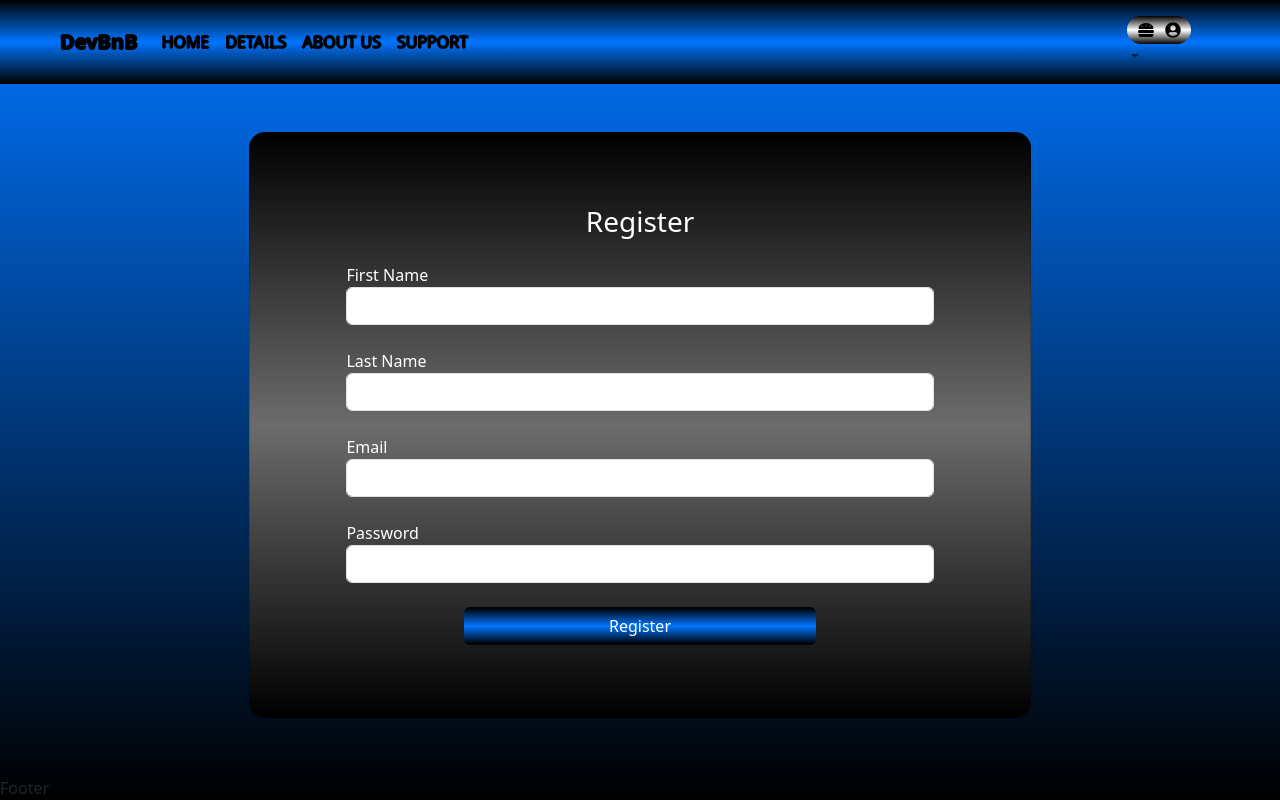
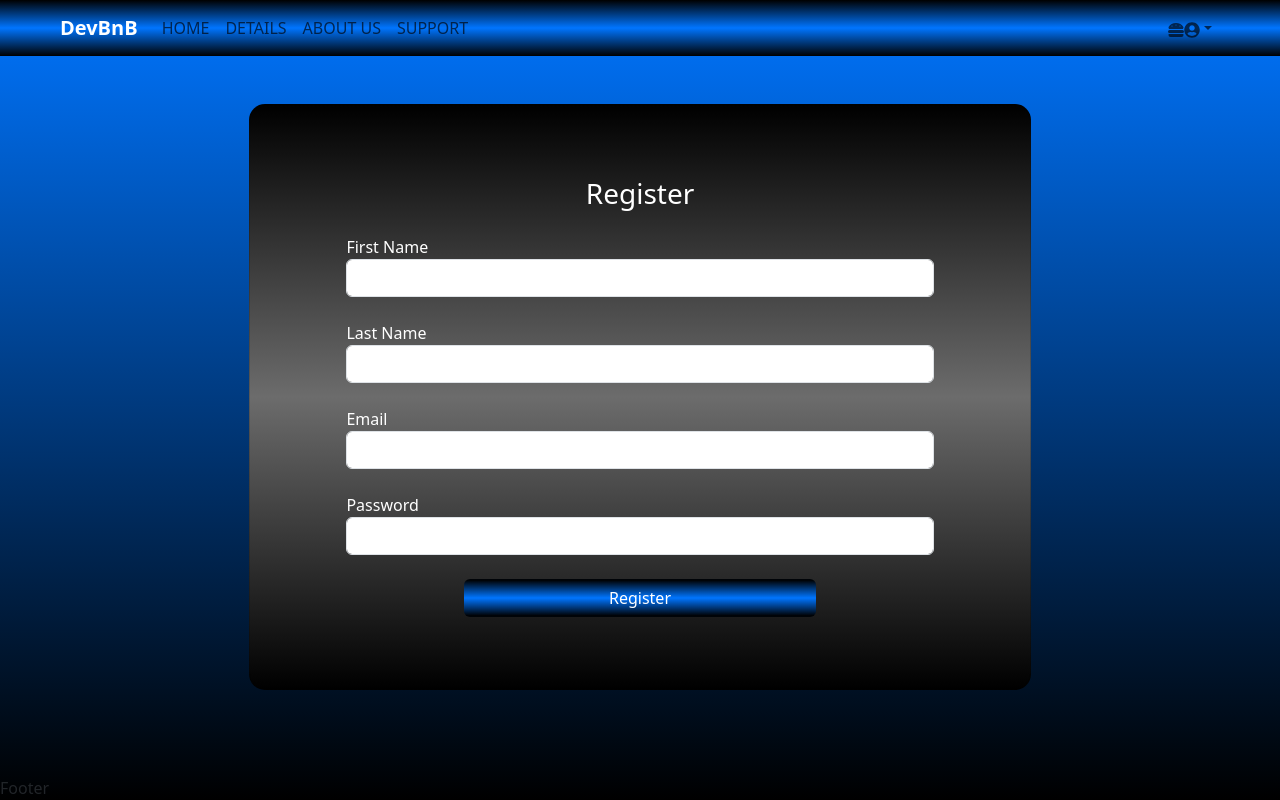
Before and after one commit to msmunir/devBnB, a React (Vite) app in the folder client/: page /register in a window 1280 px wide. Built offline with nearby package versions, Linux system fonts and the light colour scheme; no server answers.

Commit message:
nav v1.7

```diff
--- a/client/src/components/Navbar/Navbar.jsx
+++ b/client/src/components/Navbar/Navbar.jsx
@@ -1,9 +1,10 @@
 import React from "react";
-import "./navbar.css";
+// import "./navbar.css";
 import { Link, NavLink } from "react-router-dom";
 import { useUser } from "../../context/UseContext";
 import { FaUserCircle } from "react-icons/fa";
 import { FaHamburger } from "react-icons/fa";
+
 const Navbar = () => {
   const user = useUser();
 
@@ -12,13 +13,24 @@ const Navbar = () => {
     user.setToken(null);
 
     // Redirect to login
-    window.location.href = "/login";
+    window.location.href = "/";
   };
 
   return (
-    <nav className="navbar navbar-expand-lg">
+    <nav
+      className="navbar navbar-expand-lg"
+      style={{
+        color: "#fff",
+        background:
+          "linear-gradient( 180deg, rgba(0, 0, 0, 1) 0%, rgba(0, 117, 255, 1) 50%, rgba(0, 0, 0, 1) 100%)",
+      }}
+    >
       <div className="container-fluid mx-5">
-        <Link className="navbar-brand" to="/">
+        <Link
+          className="navbar-brand"
+          to="/"
+          style={{ color: "#fff", fontWeight: "bold" }}
+        >
           DevBnB
         </Link>
         <button
@@ -34,7 +46,10 @@ const Navbar = () => {
         </button>
         <div className="collapse navbar-collapse" id="navbarNavDropdown">
           {/* leftside */}
-          <ul className="navbar-nav me-auto text-uppercase font-weight-normal">
+          <ul
+            className="navbar-nav me-auto text-uppercase font-weight-normal"
+            style={{ color: "#fff" }}
+          >
             <li className="nav-item">
               <NavLink className="nav-link" to="/">
                 Home
```
